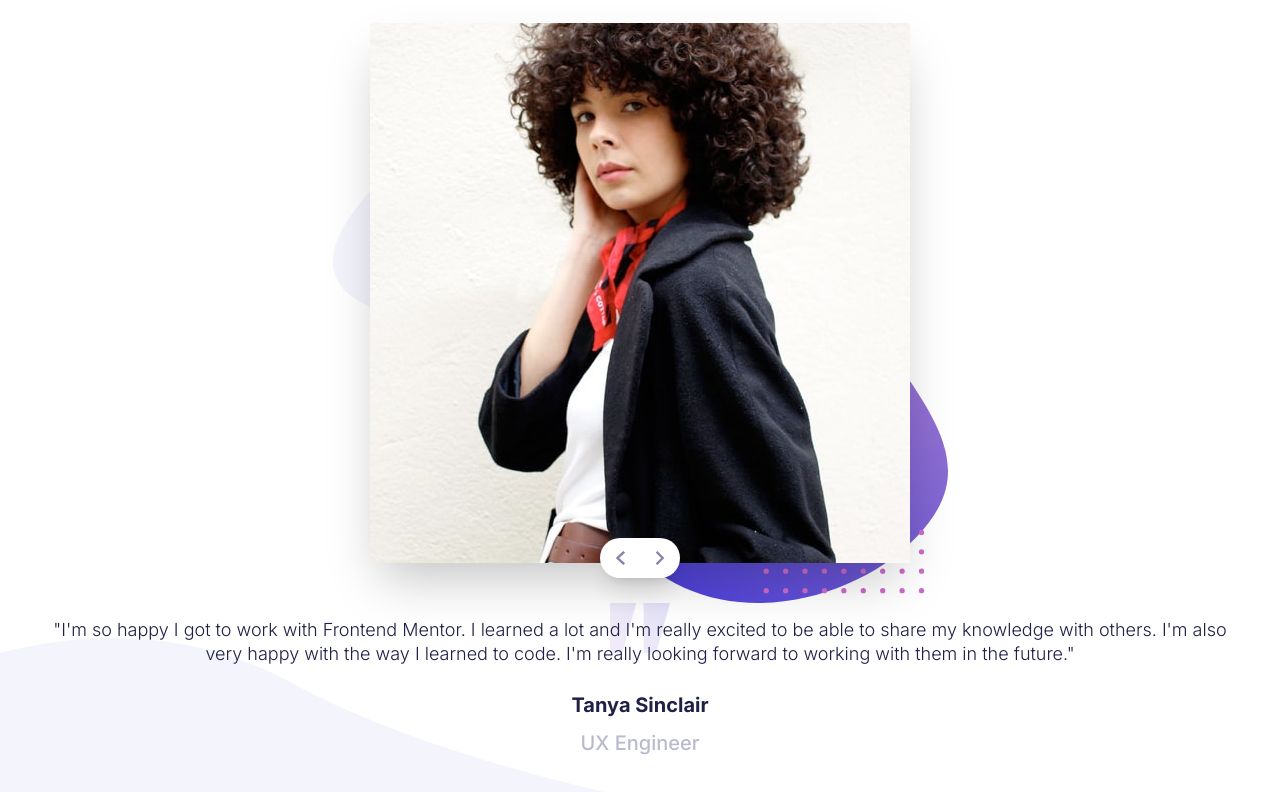
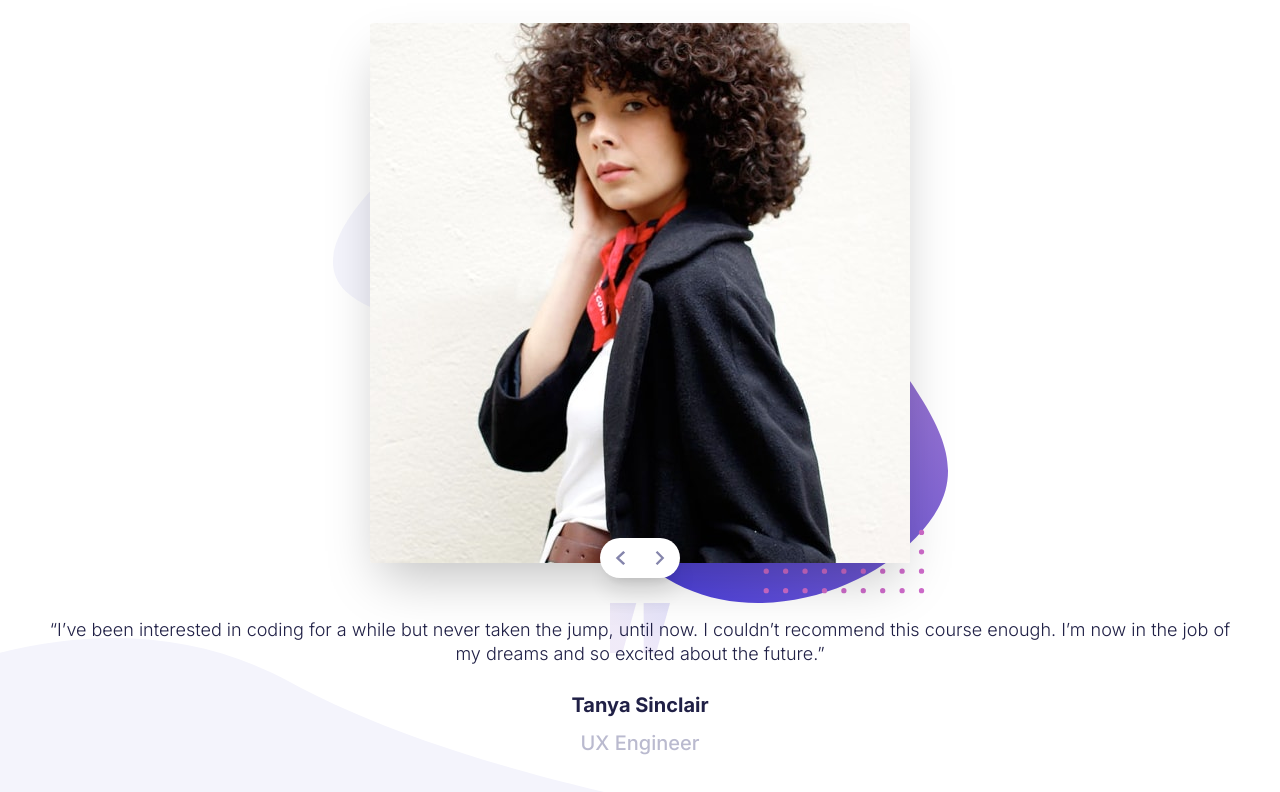
Before and after one commit to cbserra/testimonial-slider, a website: page index.html in a window 1280 px wide. Drawn offline with nearby package versions, Linux system fonts and the light colour scheme; files that its build step writes are made by us from their sources.

Commit message:
somehow first quote copy was completely different -- i blame Git Copilot :)

```diff
--- a/index.html
+++ b/index.html
@@ -39,10 +39,9 @@
 
           <div class="quote-container">
             <p class="quote">
-              "I'm so happy I got to work with Frontend Mentor. I learned a lot
-              and I'm really excited to be able to share my knowledge with
-              others. I'm also very happy with the way I learned to code. I'm
-              really looking forward to working with them in the future."
+              “I’ve been interested in coding for a while but never taken the
+              jump, until now. I couldn’t recommend this course enough. I’m now
+              in the job of my dreams and so excited about the future.”
             </p>
             <p class="name-title">
               <span class="name">Tanya Sinclair</span>
@@ -71,10 +70,10 @@
 
           <div class="quote-container">
             <p class="quote">
-              “ If you want to lay the best foundation possible I’d recommend
+              “If you want to lay the best foundation possible I’d recommend
               taking this course. The depth the instructors go into is
               incredible. I now feel so confident about starting up as a
-              professional developer. ”
+              professional developer.”
             </p>
             <p class="name-title">
               <span class="name">John Tarkpor</span>
```
